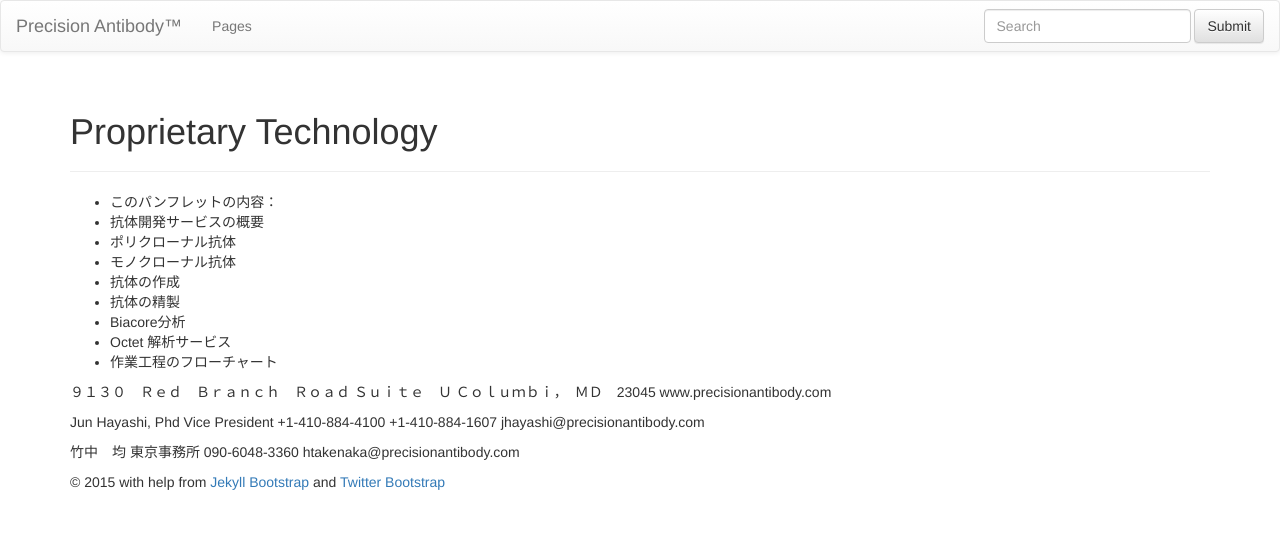
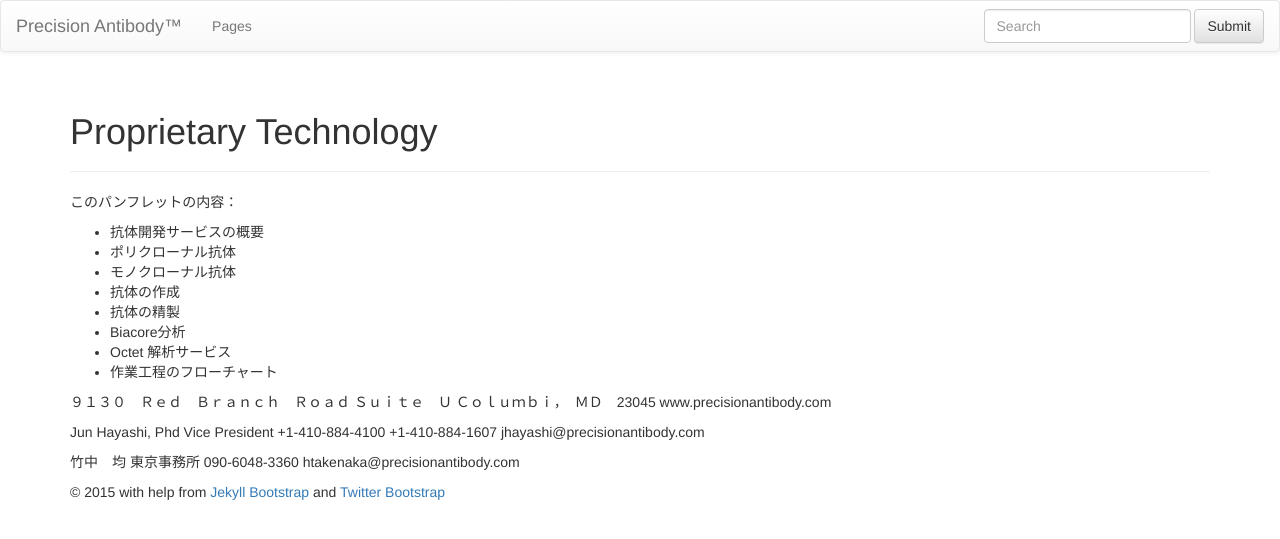
Before and after one commit to precisionantibody-jp/precisionantibody-jp.github.io, a Jekyll site: the page built from pages/02/index.md, in a window 1280 px wide. Shown: the top 539 px of the page. Built offline with Jekyll 4.4.1, drawn with Linux system fonts in a browser that asks for light colours; nearby versions of some CDN libraries; library files that are not in the unit come from our copies.

```diff
--- a/pages/02/index.md
+++ b/pages/02/index.md
@@ -2,7 +2,8 @@
 layout: page
 title: Proprietary Technology
 ---
-- このパンフレットの内容：
+このパンフレットの内容：
+
 - 抗体開発サービスの概要
 - ポリクローナル抗体
 - モノクローナル抗体
```
